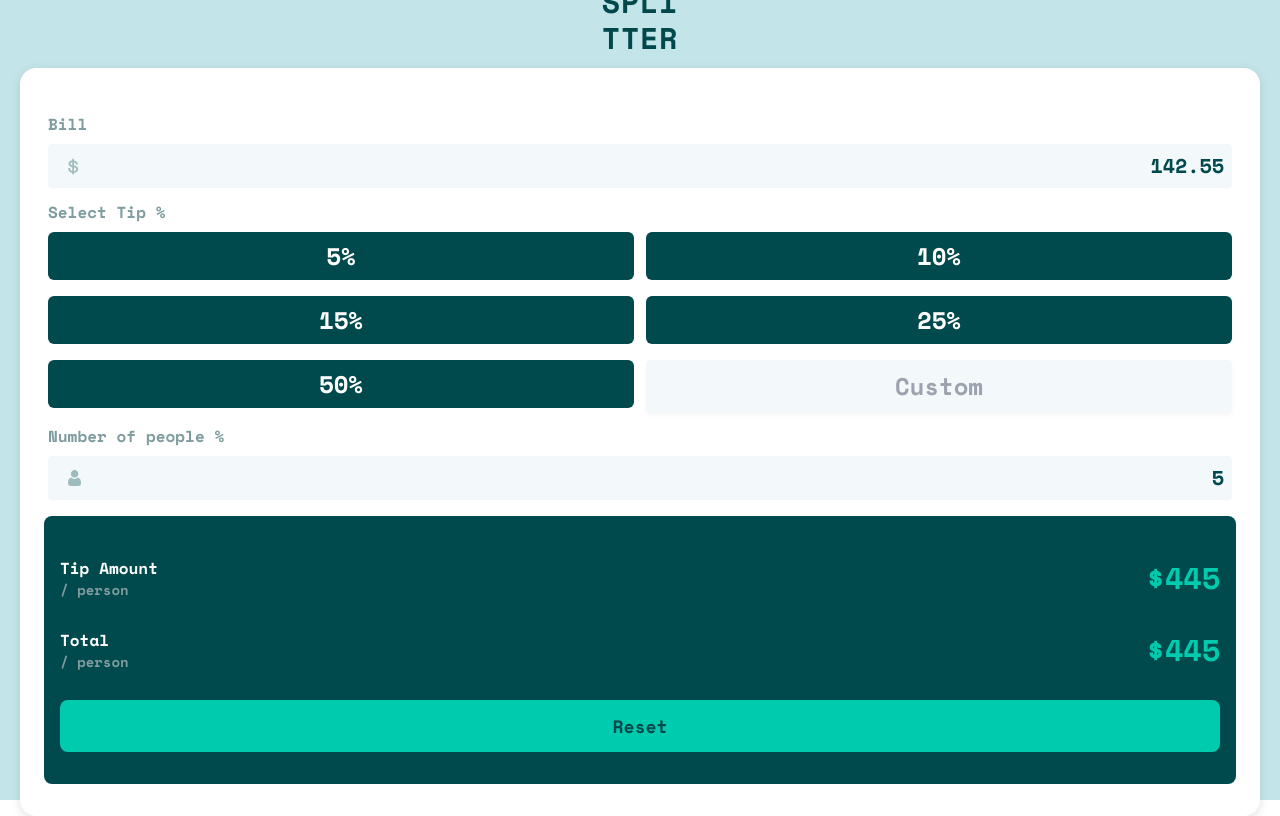
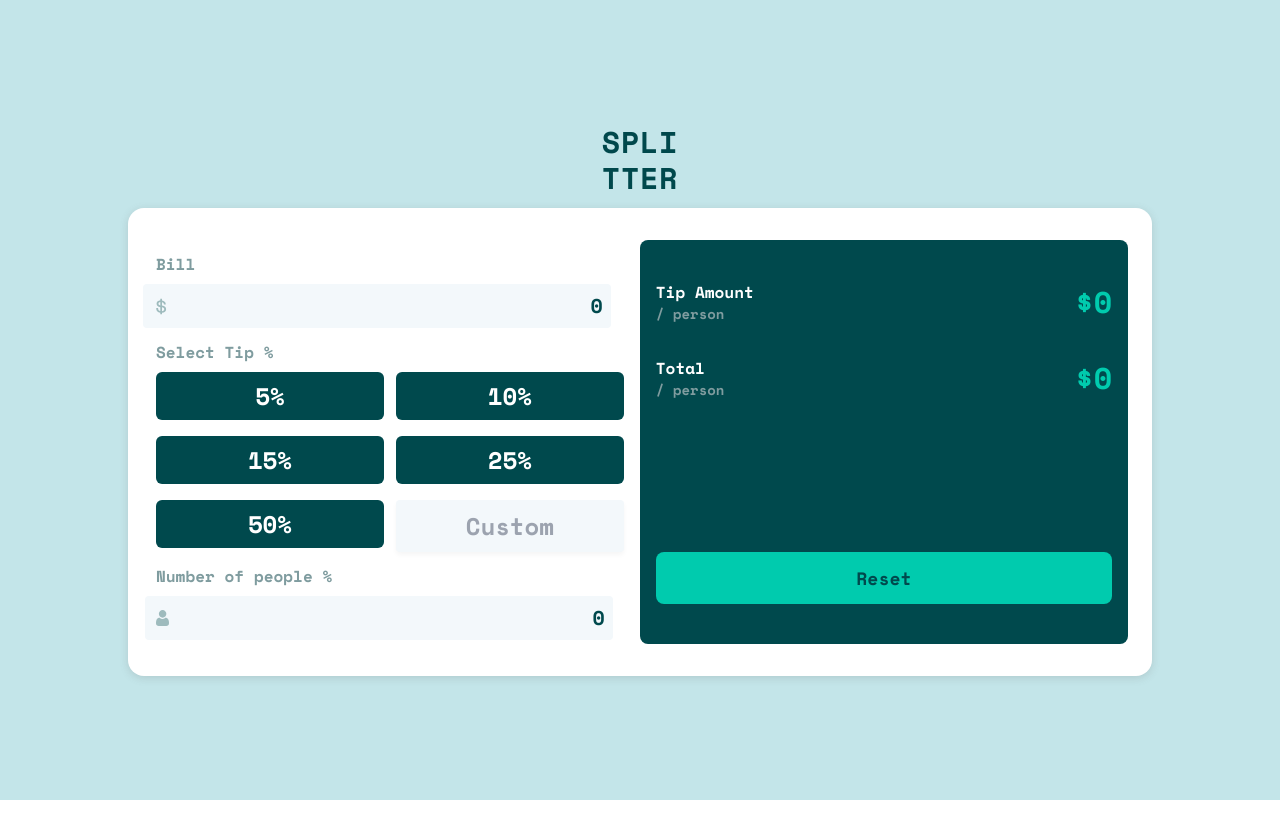
Before and after one commit to iddimsangi/tip-splitter-project, a React (Create React App) app: page / in a window 1280 px wide. Built offline with nearby package versions, Linux system fonts and the light colour scheme.

Commit message:
feat:add calculations functionality

```diff
--- a/src/App.js
+++ b/src/App.js
@@ -1,45 +1,110 @@
+import { useState } from "react";
 import dollar from "./images/icon-dollar.svg";
 import personIcon from "./images/icon-person.svg";
 import PercentageButton from "./PercentageButton";
 import Input from "./Input";
 import DisplayAmount from "./DisplayAmount";
+const tipValues = [5, 10, 15, 25, 50];
 function App() {
+  const [percentageTips, setPercentageTips] = useState(tipValues);
+  const [bill, setBill] = useState(0);
+  const [people, setPeople] = useState(0);
+  const [selectedTip, setSelectedTip] = useState(0);
+  const [customTip, setCustomTip] = useState("");
+  const [tipPerPerson, setTipPerPerson] = useState(0);
+  const [totalPerPerson, setTotalPerPerson] = useState(0);
+
+  const handleSelectTip = (tip_val) => {
+    setSelectedTip(tip_val);
+    setCustomTip(tip_val);
+  };
+  const customHandler = (e) => {
+    const customTipValue = e.target.value;
+
+    setCustomTip(customTipValue);
+
+    if (!isNaN(customTipValue)) {
+      const selectedIndex = percentageTips.indexOf(selectedTip);
+
+      if (selectedIndex !== -1) {
+        const updatedTips = [...percentageTips];
+        updatedTips[selectedIndex] = customTipValue;
+
+        setPercentageTips(updatedTips);
+        setSelectedTip(customTipValue);
+      }
+    }
+  };
+  if (bill !== 0 && people !== 0) {
+    const tipAmount = ((bill * selectedTip) / people).toFixed(2);
+    setTipPerPerson(tipAmount);
+    const totalAmount = bill / people + tipAmount;
+    setTotalPerPerson(totalAmount);
+    console.log(tipAmount);
+  }
+  console.log(tipPerPerson);
+  console.log(totalPerPerson);
   return (
     <div>
       <div className="bg-[#C3E5E9] h-screen flex flex-col justify-center items-center p-5">
         <h1 className="text-[#00484C] uppercase font-mono text-3xl tracking-wide tracking-wide">
           Spli <span className="block">tter</span>
         </h1>
-        <div className="bg-white customShadow rounded-2xl px-6 py-8 mt-3  shadow-lg min-w-full flex flex-col justify-center items-center space-y-3">
+        <div className="bg-white customShadow rounded-2xl px-6 py-8 mt-3  shadow-lg w-full flex flex-col justify-center items-center space-y-3 md:flex-row md:space-y-0 md:space-x-3 md:max-w-5xl">
           <div className="w-full p-1 flex flex-col space-y-3">
-            <Input labelText="Bill" imgSrc={dollar} value={142.55} />
+            <Input
+              labelText="Bill"
+              imgSrc={dollar}
+              defaultValue={bill}
+              // Inside the onChange handlers for bill and people inputs
+              onChange={(e) =>
+                setBill(isNaN(e.target.value) ? 0 : parseFloat(e.target.value))
+              }
+            />
+
             <div className="w-full ">
               <h2 className=" font-mono text-grayish-cyan mb-2">
                 Select Tip %
               </h2>
               <div className=" grid grid-cols-2 grid-rows-3 gap-3">
-                <PercentageButton percentage={5} />
-                <PercentageButton percentage={10} />
-                <PercentageButton percentage={15} />
-                <PercentageButton percentage={25} />
-                <PercentageButton percentage={50} />
+                {percentageTips.map((tip) => (
+                  <PercentageButton
+                    key={tip}
+                    percentage={tip}
+                    onClick={() => handleSelectTip(tip)}
+                  />
+                ))}
                 <input
                   type="text"
                   placeholder="Custom"
-                  className="w-full bg-[#F3F8FB] font-extrabold text-2xl rounded text-center customShadowInp font-mono text-very-dark-cyan outline-none"
+                  value={customTip}
+                  onChange={customHandler}
+                  className="w-full bg-[#F3F8FB] font-extrabold text-2xl rounded text-center customShadowInp font-mono text-very-dark-cyan focus:ring-[#00CBAE]"
                 />
               </div>
             </div>
+
             <Input
               labelText="Number of people %"
               imgSrc={personIcon}
-              value={5}
+              defaultValue={people}
+              onChange={(e) => setPeople(e.target.value)}
             />
           </div>
-          <div className=" bg-very-dark-cyan w-full px-4 py-8 rounded-lg">
-            <DisplayAmount amountLabel={"Tip Amount"} amount={445} />
-            <DisplayAmount amountLabel={"Total"} amount={445} />
-            <button className=" bg-[#00CBAE] w-full text-very-dark-cyan font-extrabold mt-2  text-lg py-3 font-mono rounded-lg ">
+          <div className=" bg-very-dark-cyan w-full px-4 py-8 rounded-lg md:h-full">
+            <DisplayAmount amountLabel={"Tip Amount"} amount={tipPerPerson} />
+            <DisplayAmount amountLabel={"Total"} amount={totalPerPerson} />
+            <button
+              className="bg-[#00CBAE] w-full text-very-dark-cyan font-extrabold mt-2 text-lg py-3 font-mono rounded-lg md:mt-32"
+              onClick={() => {
+                setBill(0);
+                setPeople(0);
+                setSelectedTip(0);
+                setCustomTip("");
+                setTipPerPerson(0);
+                setTotalPerPerson(0);
+              }}
+            >
               Reset
             </button>
           </div>
--- a/src/DisplayAmount.js
+++ b/src/DisplayAmount.js
@@ -1,6 +1,6 @@
 function DisplayAmount({ amountLabel, amount }) {
   return (
-    <div className="flex justify-between items-center font-mono mb-3 py-2">
+    <div className="flex justify-between items-center font-mono mb-3 py-2 md:mb-4">
       <h2 className="text-white">
         {amountLabel}{" "}
         <span className=" block text-grayish-cyan text-sm">/ person</span>
--- a/src/Input.js
+++ b/src/Input.js
@@ -1,16 +1,16 @@
 // Input.js
 import React from "react";
-
-function Input({ labelText, imgSrc, value }) {
+function Input({ labelText, imgSrc, defaultValue, onChange }) {
   return (
     <form className="flex flex-col mt-2">
       <label className="font-mono text-grayish-cyan mb-2">{labelText}</label>
-      <div className="flex items-center bg-[#F3F8FB] p-2 rounded">
-        <img src={imgSrc} className="ml-3" alt="icon" />
+      <div className="flex items-center w-full">
+        <img src={imgSrc} className="-mr-6 z-40" alt="icon" />
         <input
           type="text"
-          value={value}
-          className="w-full bg-transparent font-extrabold text-xl text-right font-mono text-very-dark-cyan outline-none"
+          defaultValue={defaultValue}
+          onChange={onChange}
+          className="w-full font-extrabold text-xl bg-[#F3F8FB] p-2 rounded  text-right font-mono text-very-dark-cyan "
         />
       </div>
     </form>
--- a/src/PercentageButton.js
+++ b/src/PercentageButton.js
@@ -1,10 +1,11 @@
 // PercentageButton.js
 import React from "react";
 
-function PercentageButton({ percentage }) {
+function PercentageButton({ percentage, onClick }) {
   return (
     <a
-      className="bg-very-dark-cyan flex justify-center items-center text-2xl px-12 text-white mb-1 font-mono font-bold rounded-md py-2"
+      onClick={onClick}
+      className="bg-very-dark-cyan flex justify-center items-center text-2xl px-12 text-white mb-1 font-mono font-bold rounded-md py-2 hover:bg-[#00CBAE] active:bg-[#00CBAE] focus:bg-[#00CBAE]"
       href="#"
     >
       {percentage}%
```
